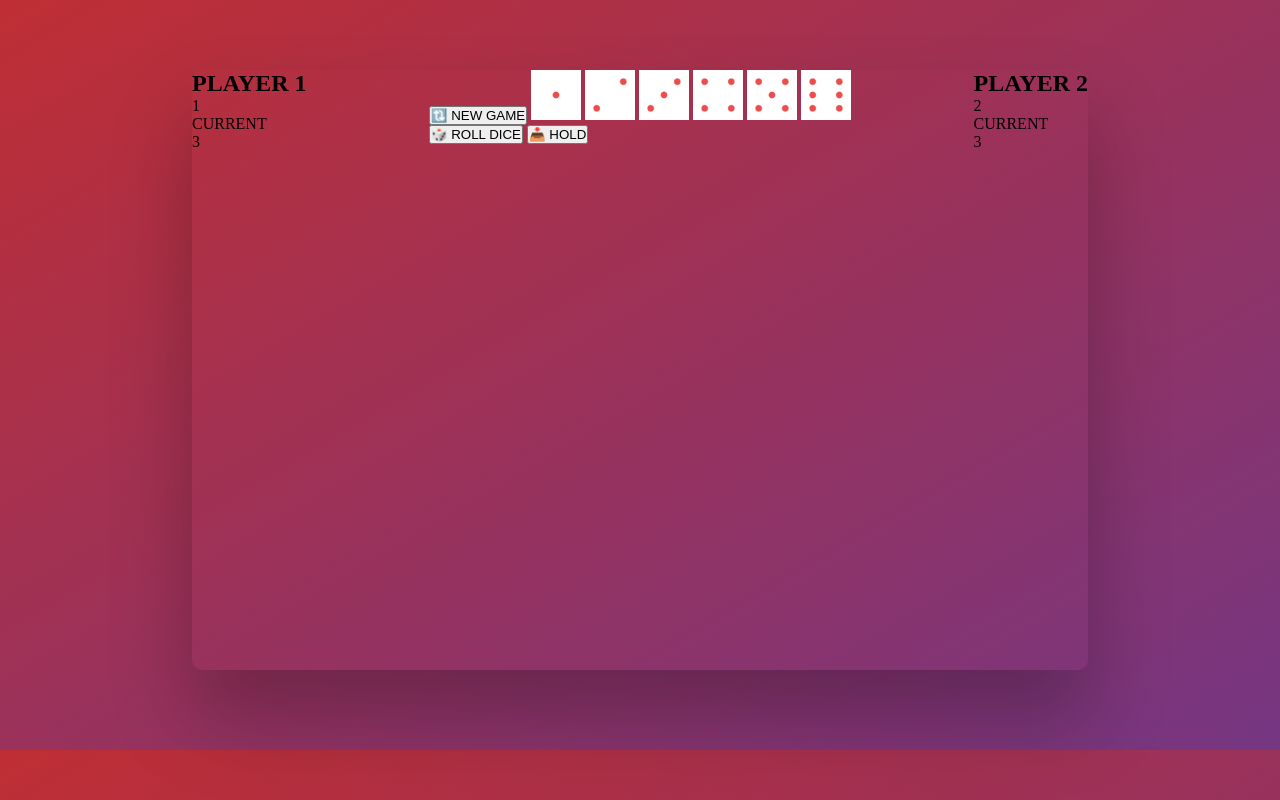
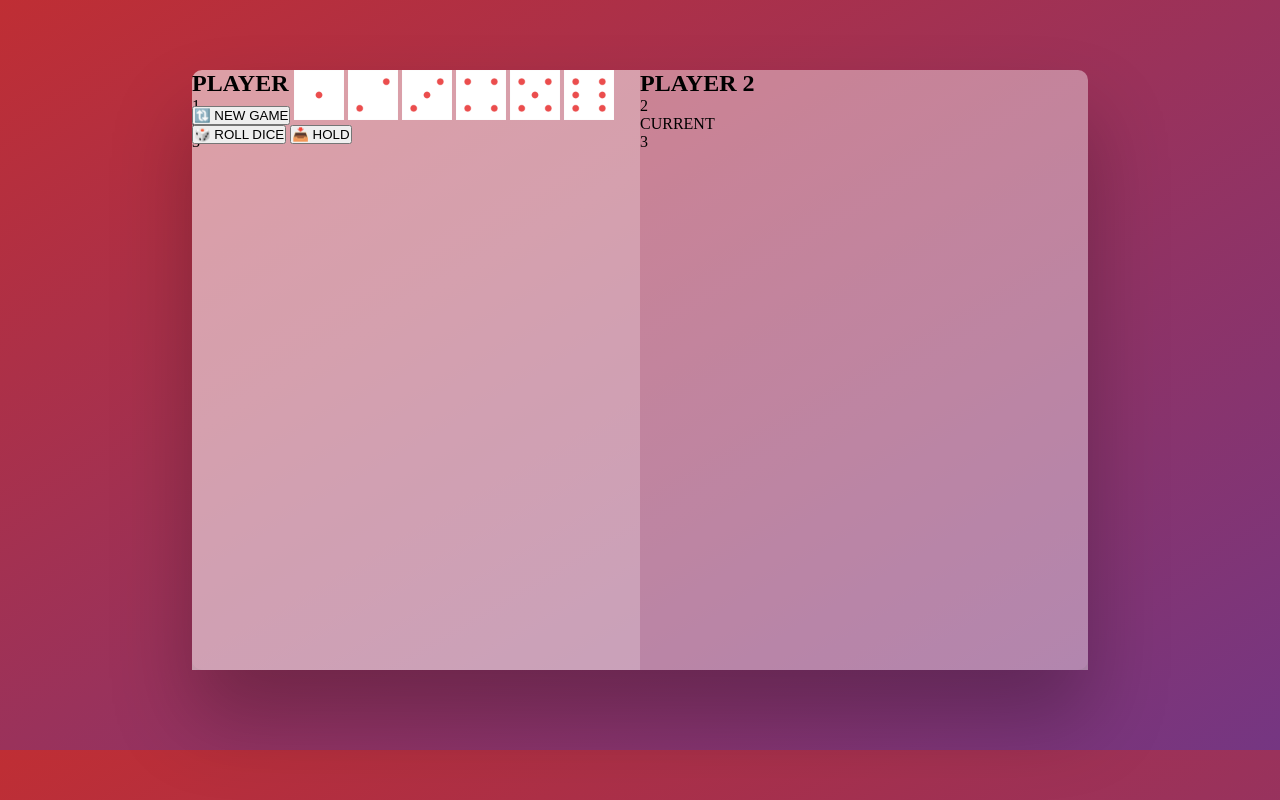
Before and after one commit to Luka-Popovic06/PIG-GAME, a plain HTML site: page index.html in a window 1280 px wide. Drawn offline with Linux system fonts and the light colour scheme.

Commit message:
Starting to edit player-box-1, player-box-2 and middle-box

```diff
--- a/style.css
+++ b/style.css
@@ -18,3 +18,16 @@ body {
   box-shadow: 0 3rem 5rem rgba(0, 0, 0, 0.25);;
   background-color: background-color: rgba(255, 255, 255, 0.35);
 }
+.middle-box {
+  position: absolute;
+}
+.player-box-1 {
+  background-color: rgba(255, 255, 255, 0.538);
+  width: 50%;
+  border-top-left-radius: 10px;
+}
+.player-box-2 {
+  width: 50%;
+  border-top-right-radius: 10px;
+  background-color: rgba(255, 255, 255, 0.4);
+}
```
